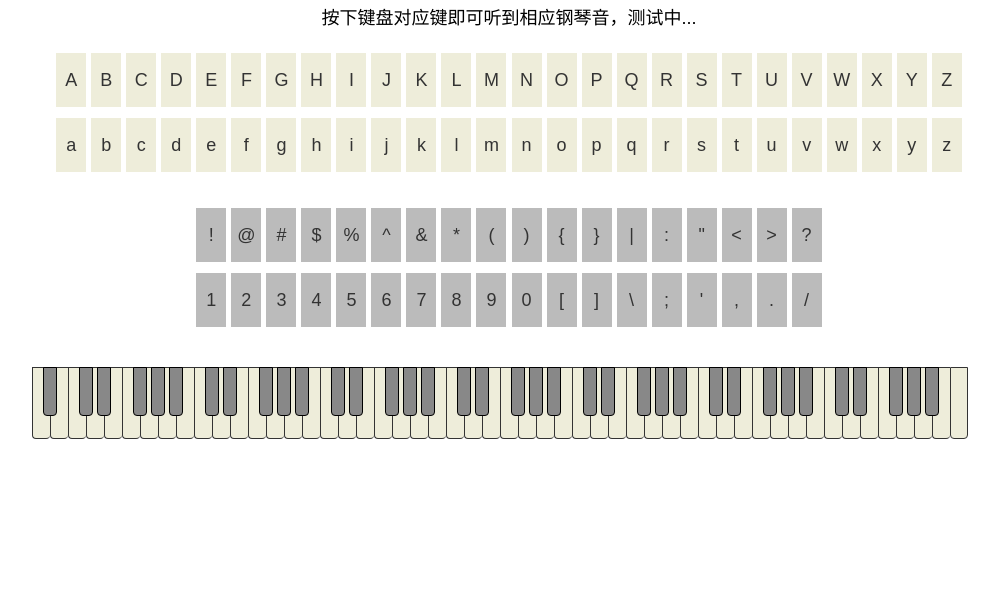
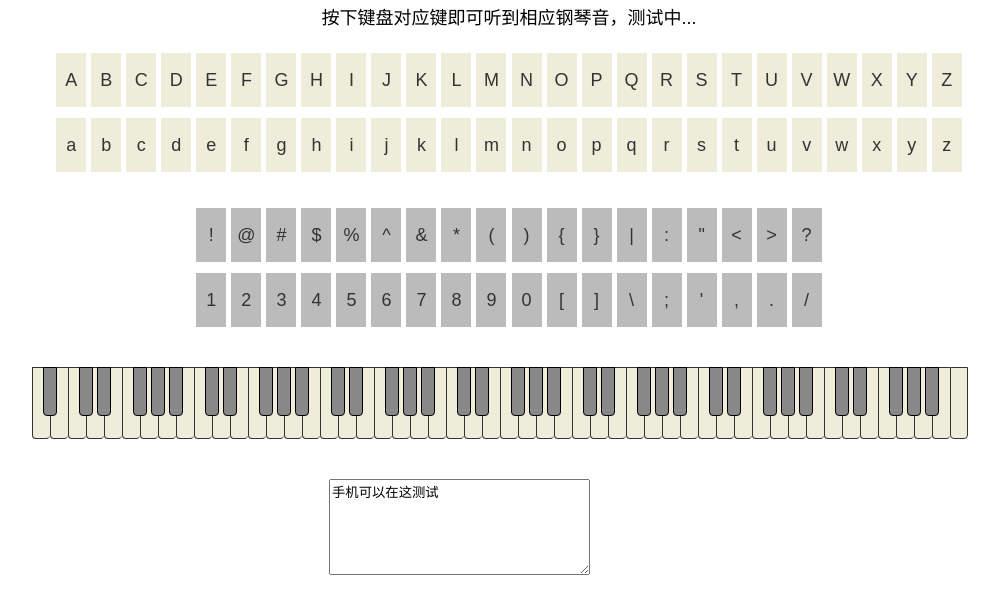
Before and after one commit to czds/czds, a plain HTML site: page index.html in a window 1280 px wide. Shown: the part 87-698 px from the top of the page, without its empty margins (3-1002 px from the left). Drawn offline with Linux system fonts and the light colour scheme.

Commit message:
加个输入区域手机浏览器测试用

```diff
--- a/index.html
+++ b/index.html
@@ -229,6 +229,11 @@
         .desc {
             text-align: center;
             margin-bottom: 24px;
+        }
+
+        .text {
+            width: 20rem;
+            margin: 20px auto;
         }
     </style>
 </head>
@@ -522,6 +527,10 @@
         <audio src="https://chuangzuodashi.cn//sound/88.mp3" preload="auto"></audio>
     </div>
 
+    <div class="text">
+        <textarea cols="30" rows="6">手机可以在这测试</textarea>
+    </div>
+
     <script src="./main.js"></script>
 </body>
 
```
